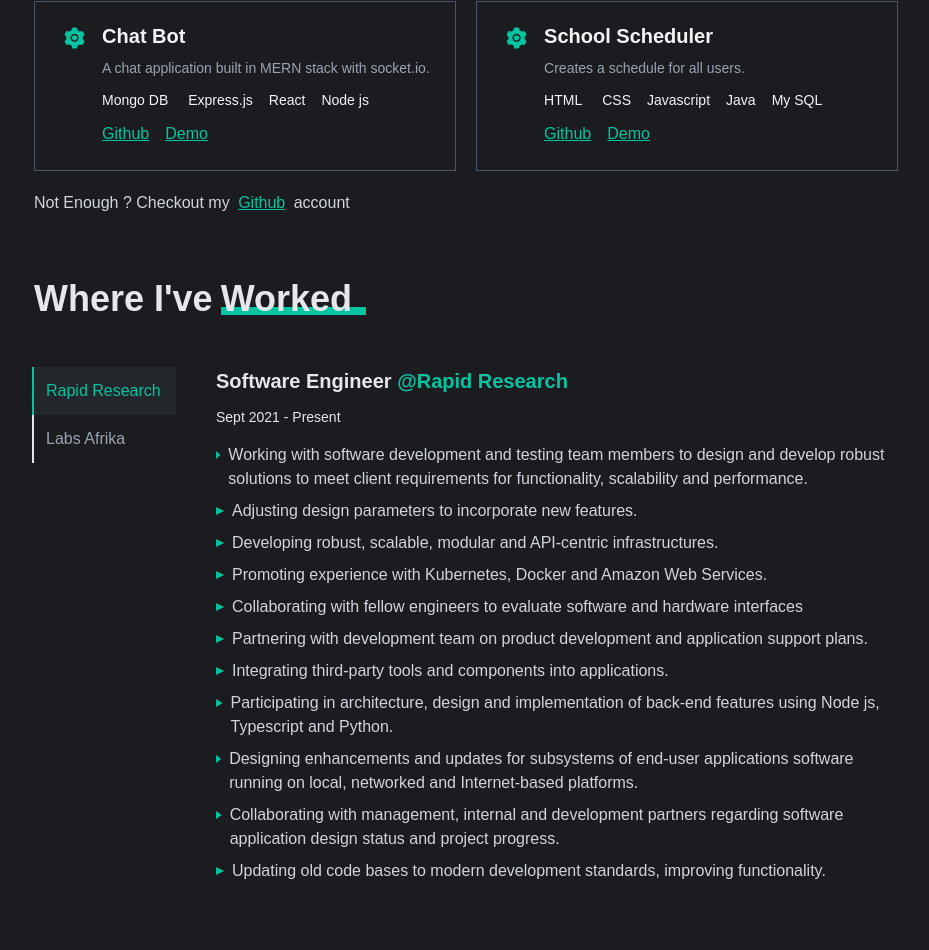
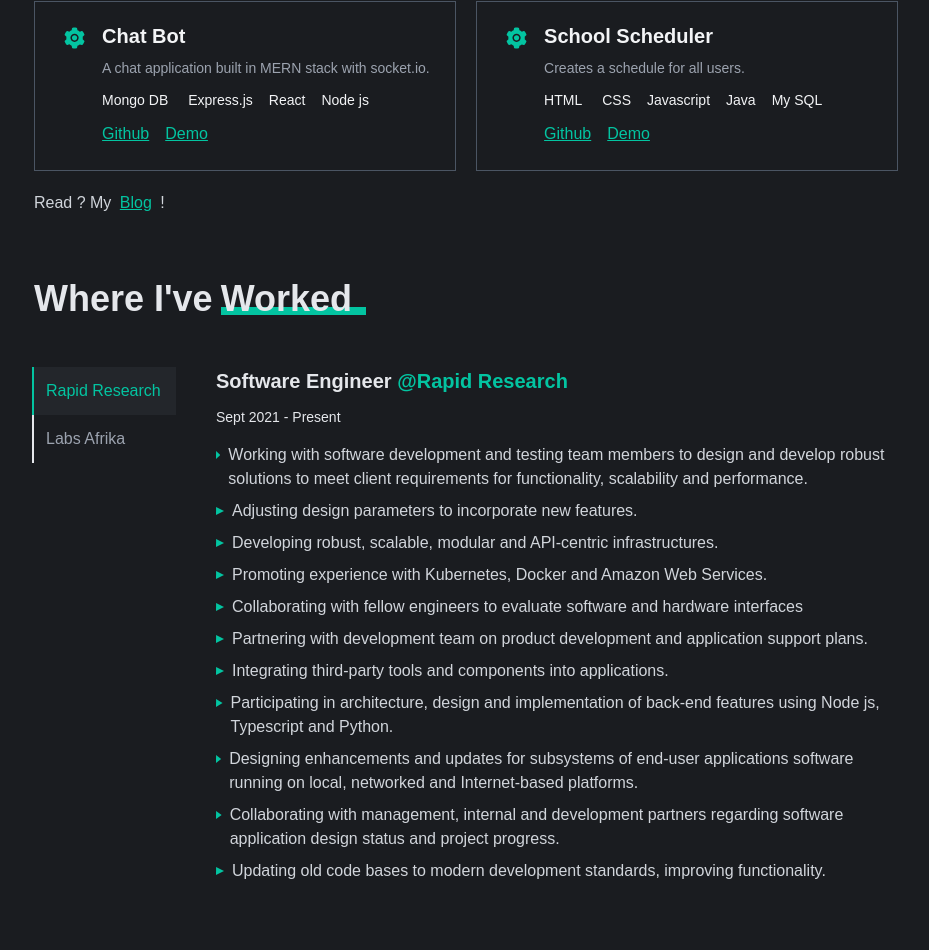
Before and after one commit to sirbor/sirbor.github.io, a React (Create React App) app: page / in a window 1280 px wide. Shown: the part 1323-2273 px from the top of the page, without its empty margins (174-1103 px from the left). Built offline with nearby package versions, Linux system fonts and the light colour scheme; a web font is replaced by a local one.

Commit message:
updated commit

```diff
--- a/src/components/Work.js
+++ b/src/components/Work.js
@@ -95,15 +95,15 @@
         ))}
       </div>
       <p className="text-gray-300 mt-5">
-        Not Enough ? Checkout my{" "}
+        Read ? My{" "}
         <a
-          href="https://github.com/sirbor?tab=repositories"
+          href="https://blog.sirbor.tech/"
           target="_blank"
           className="txt-green underline font-medium px-1"
         >
-          Github
+          Blog
         </a>{" "}
-        account
+        !
       </p>
     </div>
   );
```
